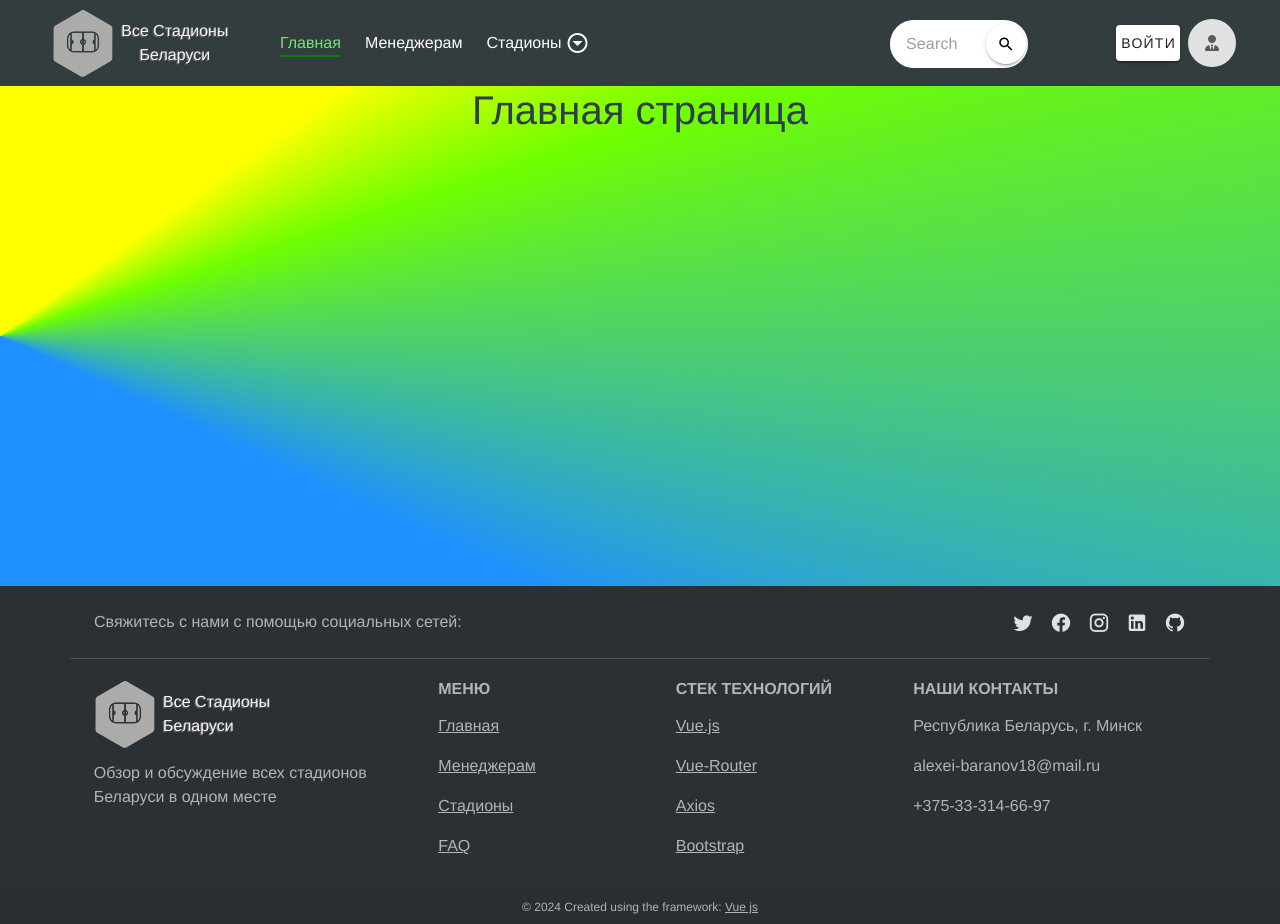
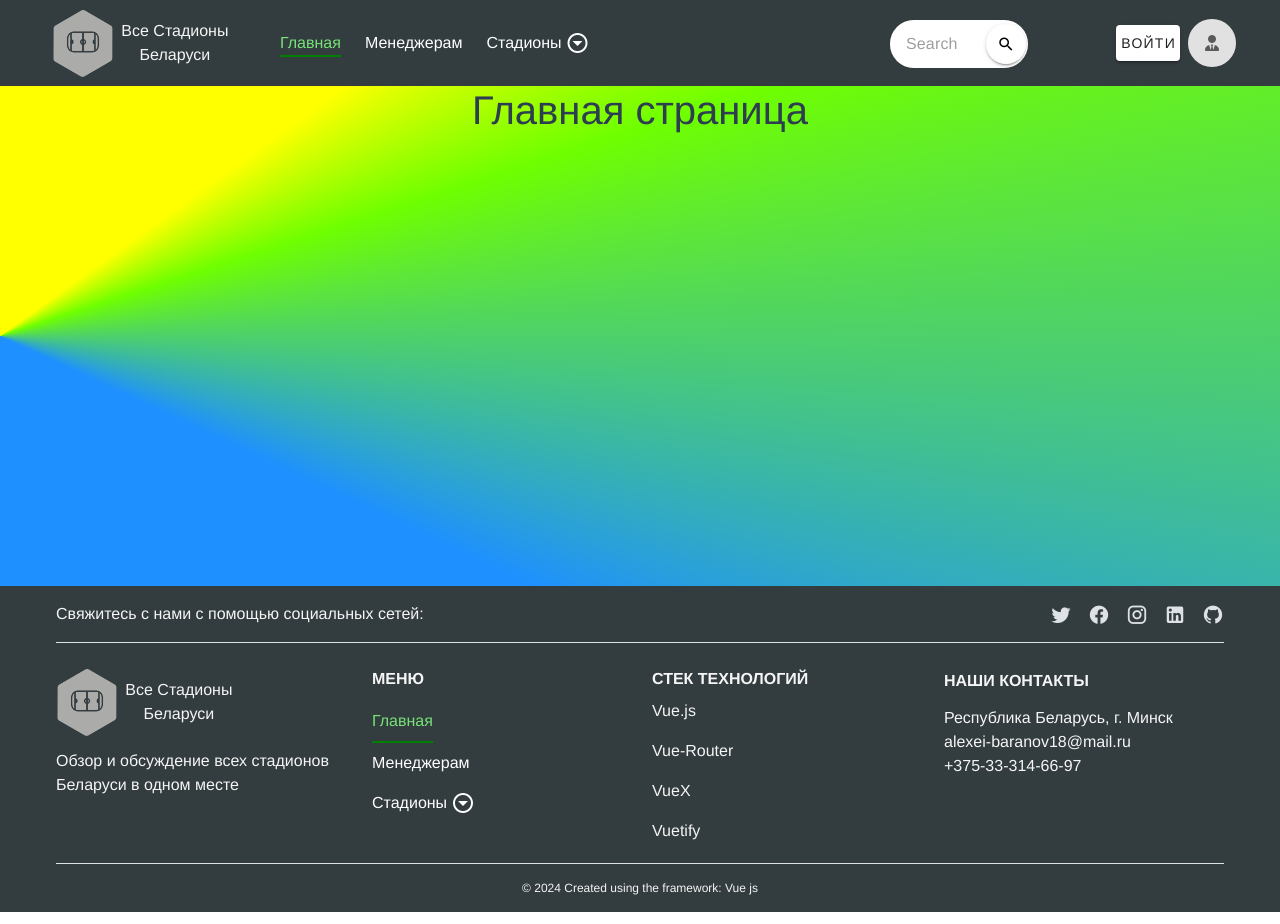
Before and after one commit to Baranov-alexei18/footbustikshop, a Vue app: page / in a window 1280 px wide. Built offline with nearby package versions, Linux system fonts and the light colour scheme; what vue-the-mask would draw is missing.

Commit message:
Update: footer

```diff
--- a/src/components/FooterApp.vue
+++ b/src/components/FooterApp.vue
@@ -1,106 +1,133 @@
 <template>
-  <footer
-    class="text-center text-lg-start bg-body-tertiary text-muted"
-    data-bs-theme="dark"
+  <footer>
+    <v-container class="py-0">
+      <v-row
+        class="d-flex justify-center justify-sm-space-between m-0 py-4 border-bottom"
       >
-    <section
-      class="container d-flex justify-center justify-md-space-between p-4 border-bottom"
-    >
-      <div class="d-none d-md-flex my-auto">
+        <div class="d-none d-sm-flex my-auto">
           <span>Свяжитесь с нами с помощью социальных сетей:</span>
         </div>
         <div>
-        <SocialIconsGroup></SocialIconsGroup>
+          <SocialIconsGroup />
         </div>
-    </section>
+      </v-row>
 
-    <section class="container">
-      <div class="text-center text-md-start mt-5">
-        <div class="row mt-3">
-          <div class="col-md-3 col-lg-4 col-xl-3 mx-auto mb-4 px-0">
-            <LogoApp class="mb-3 mx-auto mx-lg-0" />
-            <p>Обзор и обсуждение всех стадионов Беларуси в одном месте</p>
+      <v-row class="d-flex px-3">
+        <v-col cols="12" md="3" lg="3" class="d-block px-0 px-auto">
+          <LogoApp class="mb-3 justify-md-start justify-center " />
+          <div class="d-block text-lg-start">
+            Обзор и обсуждение всех стадионов Беларуси в одном месте
           </div>
+        </v-col>
 
-          <div class="col-md-2 col-lg-2 col-xl-2 mx-auto mb-4">
-            <!-- Links -->
-            <h6 class="text-uppercase fw-bold mb-4">Меню</h6>
-            <p>
-              <router-link to="/" class="text-reset">Главная</router-link>
-            </p>
-            <p>
-              <router-link to="/" class="text-reset">Менеджерам</router-link>
-            </p>
-            <p>
-              <router-link to="/" class="text-reset">Стадионы</router-link>
-            </p>
-            <p>
-              <router-link to="/" class="text-reset">FAQ</router-link>
-            </p>
+        <v-col class="d-block d-sm-flex mx-auto">
+          <v-col cols="12" sm="6" class="align-start justify-start mr-auto pt-0">
+            <p class="text-center text-md-start text-uppercase fw-bold m-0">Меню</p>
+            <NavLinksItems style="line-height: 40px" />
+          </v-col>
+
+          <v-col cols="12" sm="6" class="align-end pt-0">
+            <p class="text-center text-md-start text-uppercase fw-bold m-0">Стек технологий</p>
+            <div
+              class="text-center text-md-start  item-technlogies"
+              v-for="(item, id) in itemTechnologies"
+              :key="id"
+            >
+              <a :href="item.href" class="text-reset" style="line-height: 40px"> {{ item.name }}</a>
             </div>
+          </v-col>
+        </v-col>
 
-          <div class="col-md-3 col-lg-2 col-xl-2 mx-auto mb-4">
-            <h6 class="text-uppercase fw-bold mb-4">Стек технологий</h6>
-            <p>
-              <router-link to="/" class="text-reset">Vue.js</router-link>
-            </p>
-            <p>
-              <router-link to="/" class="text-reset">Vue-Router</router-link>
-            </p>
-            <p>
-              <router-link to="/" class="text-reset">Axios</router-link>
-            </p>
-            <p>
-              <router-link to="/" class="text-reset">Bootstrap</router-link>
-            </p>
+        <v-col cols="12" md="3" class="d-flex justify-md-start justify-center pt-4" style="flex-direction: column;">
+          <h6 class="text-center text-md-start text-uppercase fw-bold mb-4">Наши контакты</h6>
+          <p class="text-center text-md-start m-0">Республика Беларусь, г. Минск</p>
+          <div class="d-flex justify-content-center justify-md-start">
+            <a id="mail" href="mailto:alexei-baranov18@mail.ru">
+              alexei-baranov18@mail.ru
+            </a>
           </div>
-
-          <div class="col-md-4 col-lg-3 col-xl-3 mx-auto mb-md-0 mb-4">
-            <h6 class="text-uppercase fw-bold mb-4">Наши контакты</h6>
-            <p>Республика Беларусь, г. Минск</p>
-            <p>alexei-baranov18@mail.ru</p>
-            <p>+375-33-314-66-97</p>
-          </div>
-        </div>
-      </div>
-    </section>
-
-    <div
-      class="text-center p-2"
-      style="background-color: rgba(0, 0, 0, 0.05); font-size: 12px"
+          <p class="text-center text-md-start">+375-33-314-66-97</p>
+        </v-col>
+      </v-row>
+      <v-row
+        class="d-flex justify-center p-1 m-0 border-top"
+        style="font-size: 12px"
       >
+        <div>
           © {{ new Date().getFullYear() }} Created using the framework:
           <a class="text-reset" href="https://vuejs.org/">Vue js</a>
         </div>
+      </v-row>
+    </v-container>
   </footer>
 </template>
 
 <script>
 import SocialIconsGroup from "@/components/ui-component/SocialIconsGroup.vue";
 import LogoApp from "./ui-component/LogoApp.vue";
+import NavLinksItems from "./ui-component/NavLinksItems.vue";
 
 export default {
   components: {
+    NavLinksItems,
     SocialIconsGroup,
     LogoApp,
+  },
+  data() {
+    return {
+      itemTechnologies: [
+        {
+          name: "Vue.js",
+          href: "https://vuejs.org/",
+        },
+        {
+          name: "Vue-Router",
+          href: "https://router.vuejs.org/",
+        },
+        {
+          name: "VueX",
+          href: "https://vuex.vuejs.org/",
+        },
+        {
+          name: "Vuetify",
+          href: "https://vuetifyjs.com/en/",
+        },
+      ],
+    };
   },
 };
 </script>
 
-  <style>
-.header {
-  background: black;
+<style lang="scss">
+@import "../assets/scss/variables.scss";
+
+footer {
+  background-color: $main-black-color;
+  color: $main-white-text-color;
+
+  .text-reset {
+    text-decoration: none;
+    line-height: 40px;
   }
 
-.logo p {
-  text-shadow: 1px 1px 1px rgb(55, 54, 59), -1px 1px 1px rgb(135, 134, 137);
-  color: rgb(166, 165, 171);
-  transition: all 0.5s;
-  margin: 0;
+  .text-start {
+    line-height: 40px;
+
   }
 
-.logo p:hover {
-  text-shadow: -1px -1px 1px silver, 1px -1px 1px silver;
-  color: white;
+  #mail {
+    text-decoration: none;
+    color: $main-white-text-color;
+  }
+  a:hover {
+    transition: 0.5s;
+    color: $main-nav-item-color !important;
+  }
+  .item-technlogies{
+
+    & :nth-child(1){
+      padding-top: 20px;
+    }
+  }
 }
 </style>
--- a/src/components/svg-icons/SocialIcons.vue
+++ b/src/components/svg-icons/SocialIcons.vue
@@ -22,5 +22,6 @@ export default {
 }
 .icon :hover{
   color: white;
+  bottom: 3px;
 }
 </style>
```
Lines whose indentation alone changed are shown as unchanged.
